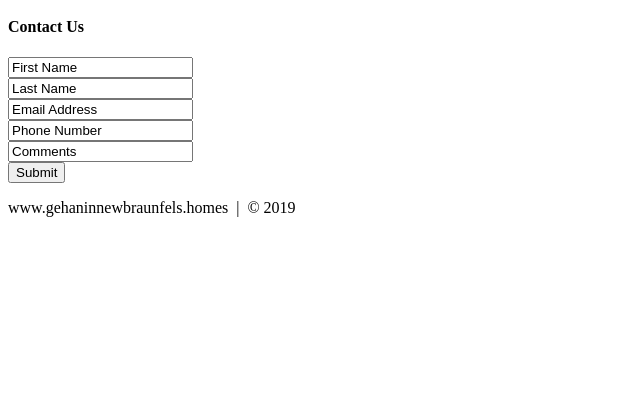
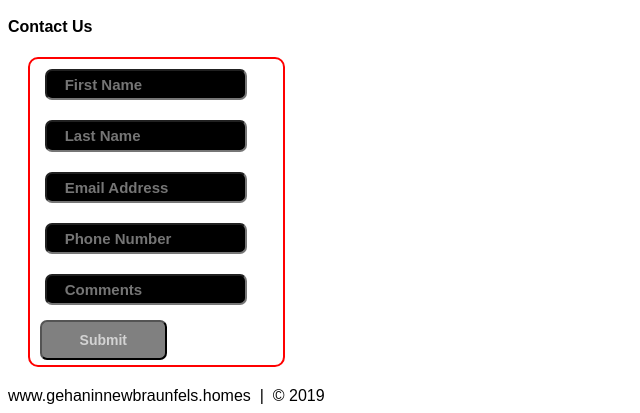
Before and after one commit to mbarattino/HTML-and-CSS-Projects, a plain HTML site: page One-Page Website/one_page_website.html in a window 1280 px wide. Shown: the part 2070-2483 px from the top of the page, without its empty margins (0-640 px from the left). Before the commit the page ends 2295 px from the top, so only its background shows below. Drawn offline with Linux system fonts and the light colour scheme.

Commit message:
one-page website w/CSS

```diff
--- /dev/null
+++ b/One-Page Website/css/one_page_website.css
@@ -0,0 +1,36 @@
+body {
+    font-family: sans-serif, arial, helvetica;
+    font-size: 100%;
+}
+
+
+.contact form{
+width: 20%;
+margin: 20px;
+border: 2px solid red;
+border-radius: 10px;
+}
+
+.contact input[type="text"] {
+    font-size: 15px;
+    outline: none;
+    font-weight: 600;
+    color: gray;
+    padding: 2% 1% 2% 7%;
+    width: 80%;
+    margin: 10px 1em;
+    border-radius: 7px;
+    background: black;
+}
+
+.submit input[type="submit"] {
+    color: lightgray;
+    cursor: pointer;
+    font-weight: 900;
+    text-align: center;
+    margin: 5px 4%;
+    padding: 10px 0px;
+    width: 50%;
+    font-size: 14px;
+    border-radius: 7px;
+    background-color: gray;
--- a/One-Page Website/one_page_website.html
+++ b/One-Page Website/one_page_website.html
@@ -3,6 +3,7 @@
 	<head>
 		<meta charset="utf-8">
 		<title>Homes | New Braunfels, TX</title>
+		<link rel="stylesheet" href="./css/one_page_website.css">
 	</head>
 
 	<body>
@@ -24,7 +25,7 @@
 			<div>
 				<h3>This webpage is dedicated to <b>Gehan Homes</b> in New Braunfels, TX.</h3>
 				<h4>The Settlement at Gruene</h4>
-				<p>Starting at $354,990 | 4 - 5 Bedrooms | 3 - 3.5 baths | 3,000 - 3,340 SQ FT |</p>
+				<p>Starting at $391,990 | 4 - 5 Bedrooms | 3 - 3.5 baths | 3,000 - 3,390 SQ FT |</p>
 				<img width="600" src="./images/settlement_at_gruene.jpg">
 			</div>
 		</div>
@@ -87,15 +88,15 @@
 		<!--Contact Us-->
 		<section>
 			<div id="contact_us">
-				<div>
+				<div class="contact">
 					<h4>Contact Us</h4>
 						<form action="" method="post">
-							<input class="feedback" type="text" value="First Name"><br>
-							<input class="feedback" type="text" value="Last Name"><br>
-							<input class="feedback" type="text" value="Email Address"><br>
-							<input class="feedback" type="text" value="Phone Number"><br>
-							<input class="feedback" type="text" value="Comments">
-							<div>
+							<input class="feedback" type="text" placeholder="First Name"><br>
+							<input class="feedback" type="text" placeholder="Last Name"><br>
+							<input class="feedback" type="text" placeholder="Email Address"><br>
+							<input class="feedback" type="text" placeholder="Phone Number"><br>
+							<input class="feedback" type="text" placeholder="Comments">
+							<div class="submit">
 								<input type="submit" value="Submit">
 							</div>
 						</form>
```
